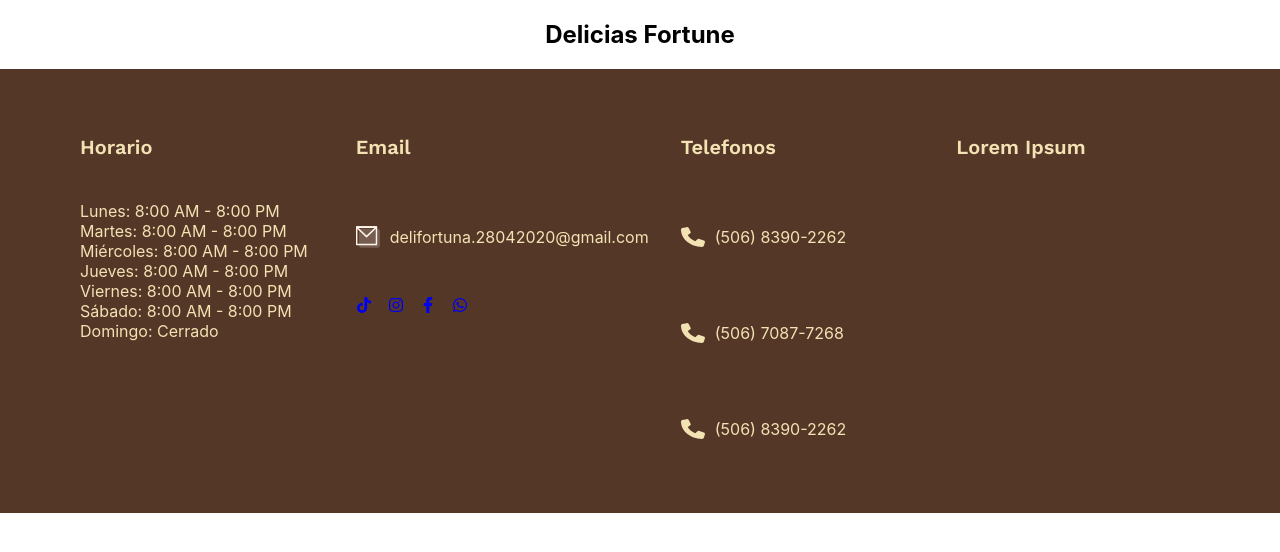
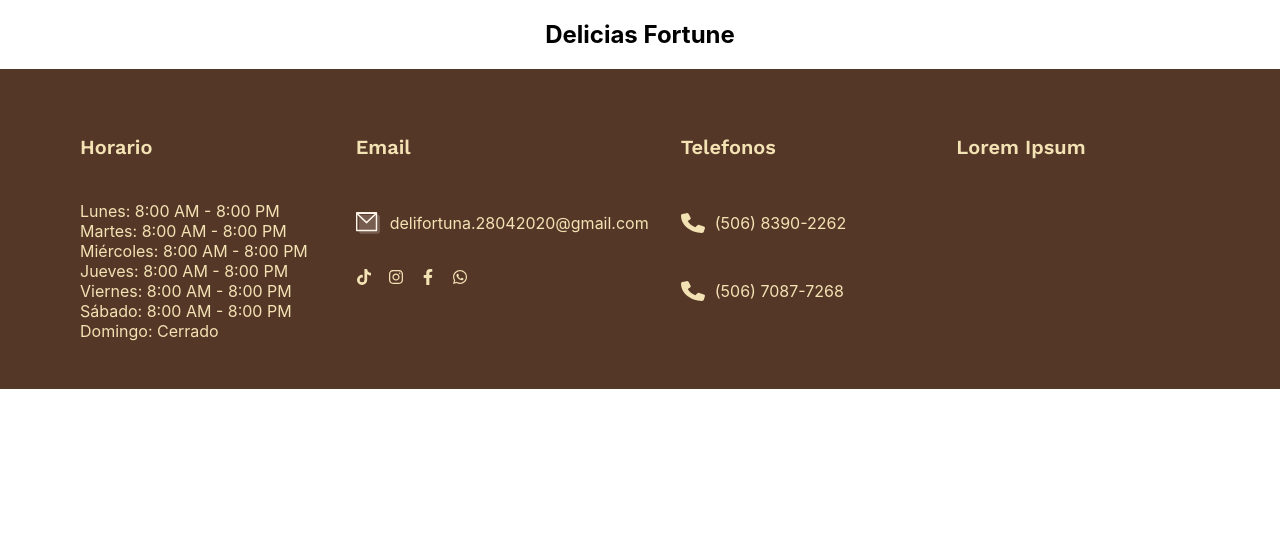
Before and after one commit to sehjo/Delicias-Fortunenas, a React (Create React App) app: page / in a window 1280 px wide. Shown: the top 552 px of the page. Built offline with nearby package versions, Linux system fonts and the light colour scheme.

Commit message:
Make contact info clickable in Footer component
Updated the Footer to render email and phone numbers as clickable links using mailto: and tel: protocols. Added hover styles for links in Footer.css and removed redundant phone entry.

```diff
--- a/src/Components/Footer.js
+++ b/src/Components/Footer.js
@@ -11,7 +11,6 @@ import { FaWhatsapp } from "react-icons/fa";
 const email= 'delifortuna.28042020@gmail.com';
 const phone1= '(506) 8390-2262';
 const phone2= '(506) 7087-7268';
-const phone3= '(506) 8390-2262';
 
 export function Footer() {
   return (
@@ -48,10 +47,11 @@ export function Footer() {
 
                     <div className='contact-item'>
                         <img src={`${process.env.PUBLIC_URL}/icons/email.svg`} alt="email-icon" className='contact-icon' />
-                        <p>{email}</p>
+                        <a href={`mailto:${email}`}>{email}</a>
                     </div>
+
                     <div className='icons-item'>
-                        <a href="https://www.tiktok.com" target="_blank" rel="noopener noreferrer" aria-label="TikTok">
+                        <a href="https://www.tiktok.com"  aria-label="TikTok">
                             <FaTiktok />
                         </a>
                         <a href="https://www.instagram.com" target="_blank" rel="noopener noreferrer" aria-label="Instagram">
@@ -69,18 +69,14 @@ export function Footer() {
                     <h3 className='subtitle-footer'>Telefonos</h3>
                     <div className='contact-item'>
                         <img src={`${process.env.PUBLIC_URL}/icons/phone.svg`} alt="phone-icon" className='contact-icon' />
-                        <p>{phone1}</p>
+                        <a href={`tel:${phone1}`}>{phone1}</a>
                     </div>
                     <div className='contact-item'>
                         <img src={`${process.env.PUBLIC_URL}/icons/phone.svg`} alt="phone-icon" className='contact-icon' />
-                        <p>{phone2}</p>
-                    </div>
-                    <div className='contact-item'>
-                        <img src={`${process.env.PUBLIC_URL}/icons/phone.svg`} alt="phone-icon" className='contact-icon' />
-                        <p>{phone3}</p>
+                        <a href={`tel:${phone2}`}>{phone2}</a>
                     </div>
                 </div>
-                 <div  className='column-footer'>{/*Telefonos*/}
+                 <div  className='column-footer'>{/*Lorem*/}
                     <h3 className='subtitle-footer'>Lorem Ipsum</h3>
 
                 </div>
--- a/src/styles/Footer.css
+++ b/src/styles/Footer.css
@@ -1,6 +1,7 @@
 :root {
     --main-text-color: #F3E2B3;
     --main-bg-color: #553728;
+    --hover-text-color: #D8A45A ;;
 }
 
 li {
@@ -57,3 +58,11 @@ li {
     width: 24px;
     height: 24px;
 }
+
+a {
+    text-decoration: none;
+    color: var(--main-text-color);
+}
+a:hover {
+    color: var(--hover-text-color);
+}
```
